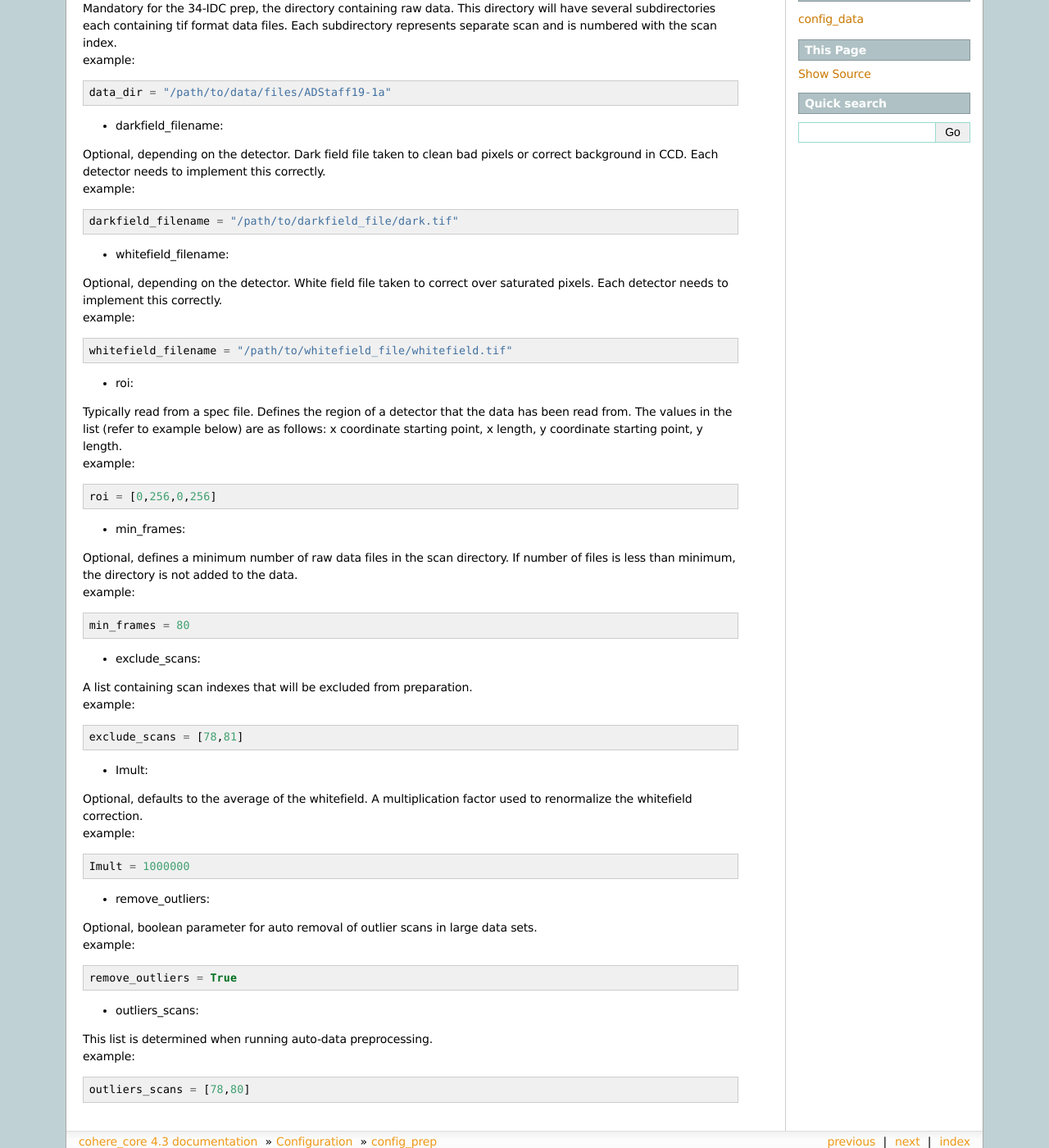
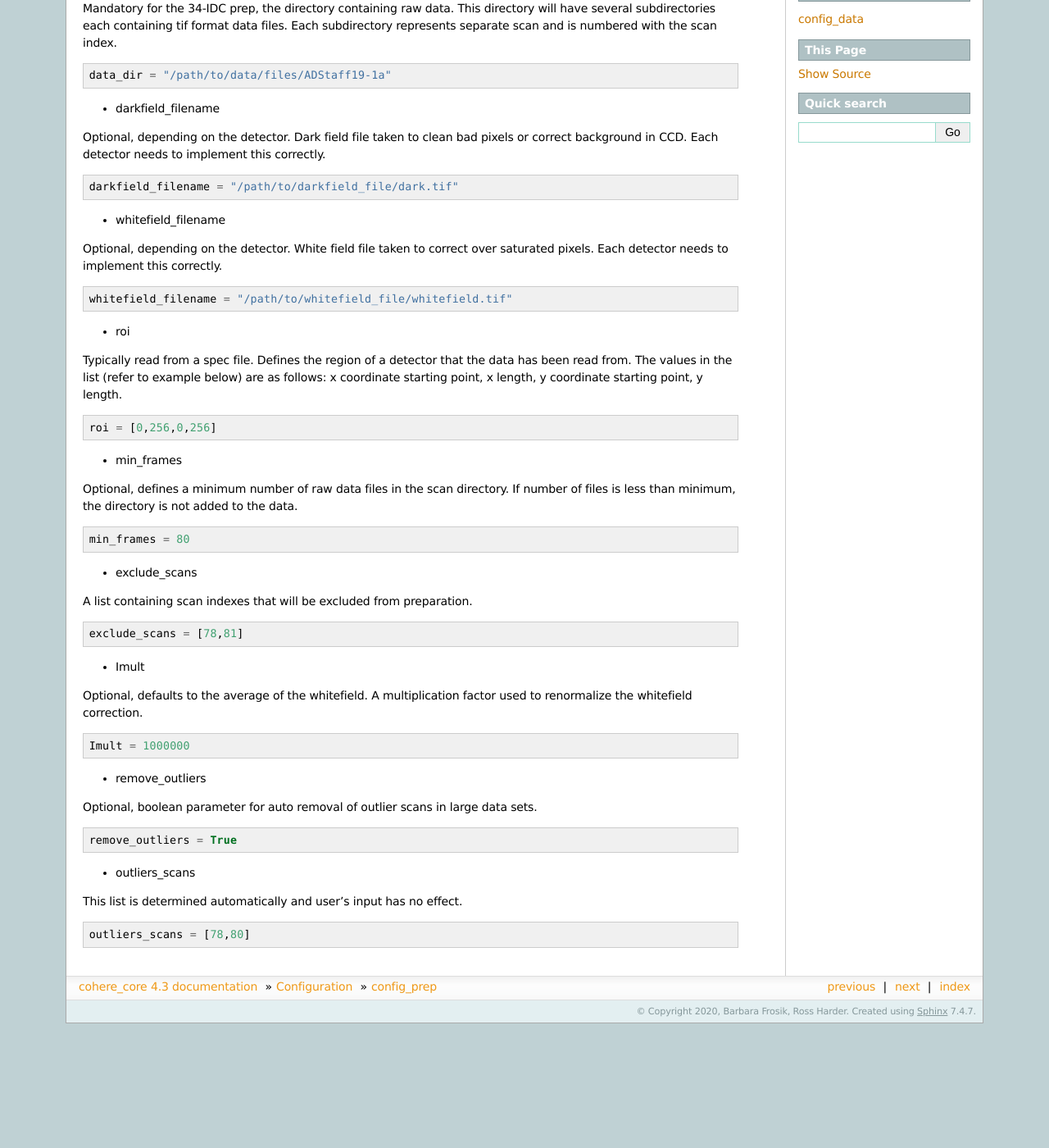
Before and after one commit to AdvancedPhotonSource/cohere, a Sphinx documentation site: the page built from docs/source/config_prep.rst, in a window 1280 px wide and 1400 px high, scrolled down 231 px. Shown: the whole window at 82% size. Built offline with Sphinx 7.4.7, drawn with Linux system fonts in a browser that asks for light colours; after the commit the page ends 1479 px from its top, so only the background shows below that.

Commit message:
formatted documentation files

```diff
--- a/docs/source/conf.py
+++ b/docs/source/conf.py
@@ -15,13 +15,14 @@ import sys
 from pathlib import Path
 from sphinx_pyproject import SphinxConfig
 
-config = SphinxConfig("../pyproject.toml", globalns=globals())
+config = SphinxConfig("../../pyproject.toml", globalns=globals())
 
-sys.path.insert(0, str(Path('../../cohere-ui/src').resolve()))
-sys.path.insert(0, str(Path('../../src').resolve()))
+#sys.path.insert(0, str(Path('../../cohere-ui/src').resolve()))
+#sys.path.insert(0, str(Path('../../cohere_beamlines/src').resolve()))
+#sys.path.insert(0, str(Path('../../src').resolve()))
 # sys.path.insert(0, os.path.abspath('../../cohere-ui'))
 # sys.path.insert(0, os.path.abspath('../..'))
-
+print('syspath', sys.path)
 # -- Project information -----------------------------------------------------
 
 project = 'cohere_core'
--- a/docs/source/config_prep.rst
+++ b/docs/source/config_prep.rst
@@ -8,66 +8,75 @@ config_prep
 Parameters
 ==========
 
-- data_dir:
+- data_dir
+
 | Mandatory for the 34-IDC prep, the directory containing raw data. This directory will have several subdirectories each containing tif format data files. Each subdirectory represents separate scan and is numbered with the scan index.
-| example:
+
 ::
 
     data_dir = "/path/to/data/files/ADStaff19-1a"
 
-- darkfield_filename:
+- darkfield_filename
+
 | Optional, depending on the detector. Dark field file taken to clean bad pixels or correct background in CCD. Each detector needs to implement this correctly.
-| example:
+
 ::
 
     darkfield_filename = "/path/to/darkfield_file/dark.tif"
 
-- whitefield_filename:
+- whitefield_filename
+
 | Optional, depending on the detector. White field file taken to correct over saturated pixels. Each detector needs to implement this correctly.
-| example:
+
 ::
 
     whitefield_filename = "/path/to/whitefield_file/whitefield.tif"
 
-- roi:
+- roi
+
 | Typically read from a spec file. Defines the region of a detector that the data has been read from. The values in the list (refer to example below) are as follows: x coordinate starting point, x length, y coordinate starting point, y length.
-| example:
+
 ::
 
     roi = [0,256,0,256]
 
-- min_frames:
+- min_frames
+
 | Optional, defines a minimum number of raw data files in the scan directory. If number of files is less than minimum, the directory is not added to the data.
-| example:
+
 ::
 
      min_frames = 80
 
-- exclude_scans:
+- exclude_scans
+
 | A list containing scan indexes that will be excluded from preparation.
-| example:
+
 ::
 
     exclude_scans = [78,81]
 
-- Imult:
+- Imult
+
 | Optional, defaults to the average of the whitefield. A multiplication factor used to renormalize the whitefield correction.
-| example:
+
 ::
 
    Imult = 1000000
 
 
-- remove_outliers:
+- remove_outliers
+
 | Optional, boolean parameter for auto removal of outlier scans in large data sets.
-| example:
+
 ::
 
     remove_outliers = True
 
-- outliers_scans:
-| This list is determined when running auto-data preprocessing.
-| example:
+- outliers_scans
+
+| This list is determined automatically and user's input has no effect.
+
 ::
 
     outliers_scans = [78,80]
--- a/docs/source/define_alg_seq.rst
+++ b/docs/source/define_alg_seq.rst
@@ -38,6 +38,7 @@ Formula examples
 | Algorithm sequence and corresponding trigger configuration
 
 | example 1
+
 ::
 
     algorithm_sequence = "2* (20*ER + 180*HIO) + 2* (20*ERpc + 180*HIOpc) + 20*ERpc"
@@ -54,6 +55,7 @@ config_rec:
 | and every two iterations, starting at the beginning, until iteration 130, the lowpass operation will be applied.
 
 | example 2
+
 ::
 
     algorithm_sequence = "20*ER.SW0.PHC0 + 180*HIO.SW1.PHC1 + 20*ER.SW2"
--- a/docs/source/for_developers.rst
+++ b/docs/source/for_developers.rst
@@ -18,7 +16,7 @@ Adding new sub-trigger
 If the new feature will be used in a context of sub-triggers, in addition to the above steps, the following modifications/additions need to be done:
     - In cohere_core/controller/op_flow.py add entry in the sub_triggers dictionary, where key is the arbitrary assigned mnemonics, and value is the trigger name.
     - In cohere_core/controller/phasing.py, Rec.init function, create_feat_objects sub-function, add the new feature object, created the same way as shrink_wrap_obj, and other features.
-    - In cohere_core/controller/phasing.py, Rec class add the trigger function. The code inside should call the trigger on the feature object with *args.
+    - In cohere_core/controller/phasing.py, Rec class add the trigger function. The code inside should call the trigger on the feature object with args.
     - in cohere_core/controller/features.py add new feature class.
 
        | The constructor factory function create should have a new lines to construct the new object.
--- a/docs/source/installation.rst
+++ b/docs/source/installation.rst
@@ -28,9 +28,9 @@ If using torch library::
 
     pip install torch
 
-After installation you may start using scripts from this directory, for example::
+After installation you may start using scripts, for example::
 
-    python cohere_ui/cohere_gui.py
+    cohere_gui
 
 The examples are cloned as one of submodule to cohere project. The examples are in cohere_experiment subdirectory.
 
```
Also changed, not shown: other parts of docs/source/for_developers.rst (+0 -2 lines), docs/source/config_mp.rst (+55 -39 lines).
